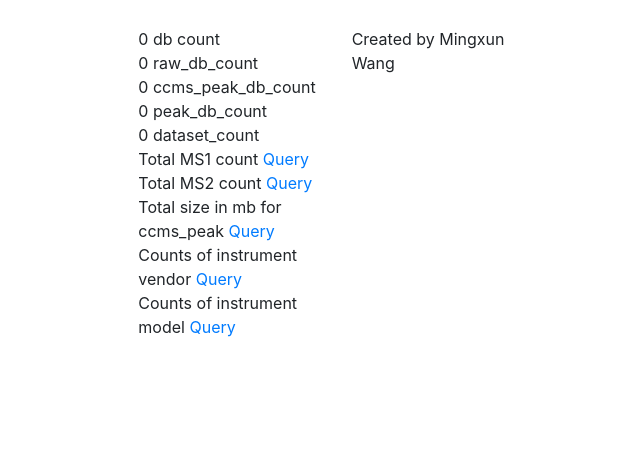
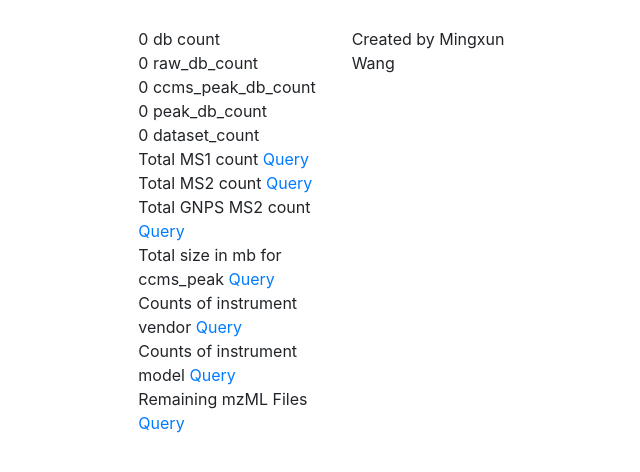
Before and after one commit to Wang-Bioinformatics-Lab/GNPS_DatasetCache, a Flask app: page / in a window 1280 px wide. Shown: the part 199-671 px from the top of the page, without its empty margins (90-730 px from the left). Run offline with Flask 2, Linux system fonts and the light colour scheme; some libraries are stand-ins or nearby versions.

Commit message:
having more preset queries

```diff
--- a/templates/homepage.html
+++ b/templates/homepage.html
@@ -43,11 +43,16 @@
                 <br>
                 Total MS2 count <a href="/datasette/database?sql=SELECT+SUM%28spectra_ms2%29%0D%0AFROM+filename">Query</a>
                 <br>
+                Total GNPS MS2 count <a href="/datasette/database?sql=SELECT+SUM%28spectra_ms2%29%0D%0AFROM+filename%0D%0AWHERE+sample_type%3D"GNPS"">Query</a>
+                <br>
                 Total size in mb for ccms_peak <a href='/datasette/database?sql=SELECT+SUM%28size_mb%29%0D%0AFROM+filename%0D%0AWHERE+collection%3D"ccms_peak"%0D%0A'>Query</a>
                 <br>
                 Counts of instrument vendor <a href='/datasette/database?sql=select+instrument_vendor%2C+count%28filepath%29+from+filename+group+by+instrument_vendor'>Query</a>
                 <br>
                 Counts of instrument model <a href='/datasette/database?sql=select+instrument_vendor%2C+instrument_model%2C+count%28filepath%29+from+filename+group+by+instrument_model'>Query</a>
+                <br>
+                Remaining mzML Files <a href='/datasette/database/filename?_filter_column_1=file_processed&_filter_op_1=exact&_filter_value_1=No&_filter_column_2=filepath&_filter_op_2=endswith&_filter_value_2=.mzML&_filter_column_3=spectra_ms1&_filter_op_3=exact&_filter_value_3=0&_filter_column_4=spectra_ms2&_filter_op_4=exact&_filter_value_4=0&_filter_column=&_filter_op=exact&_filter_value=&_sort=filepath'>Query</a>
+                <br>
 
             </div>
             <div class="col-md-2" id="">
```
